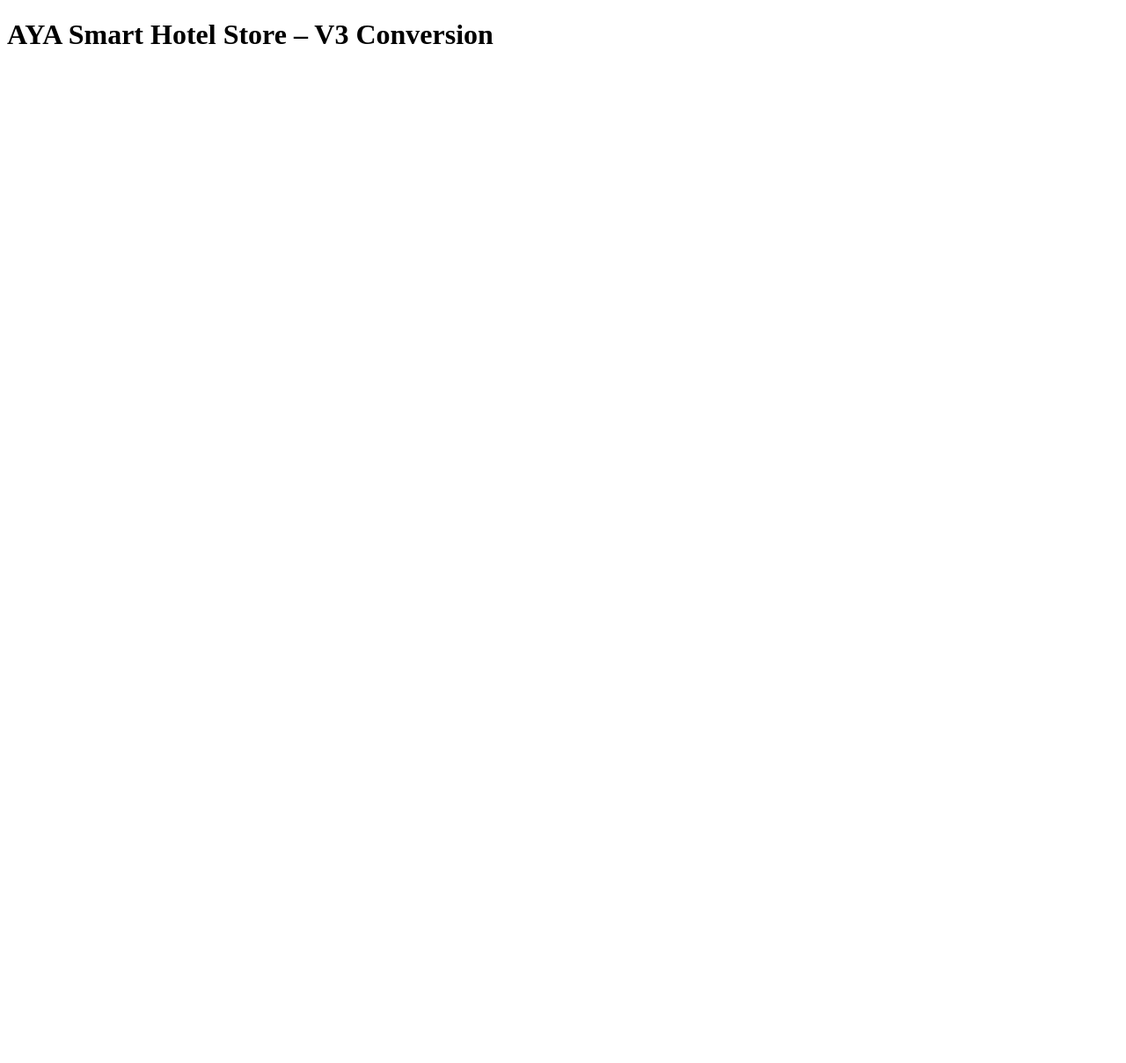
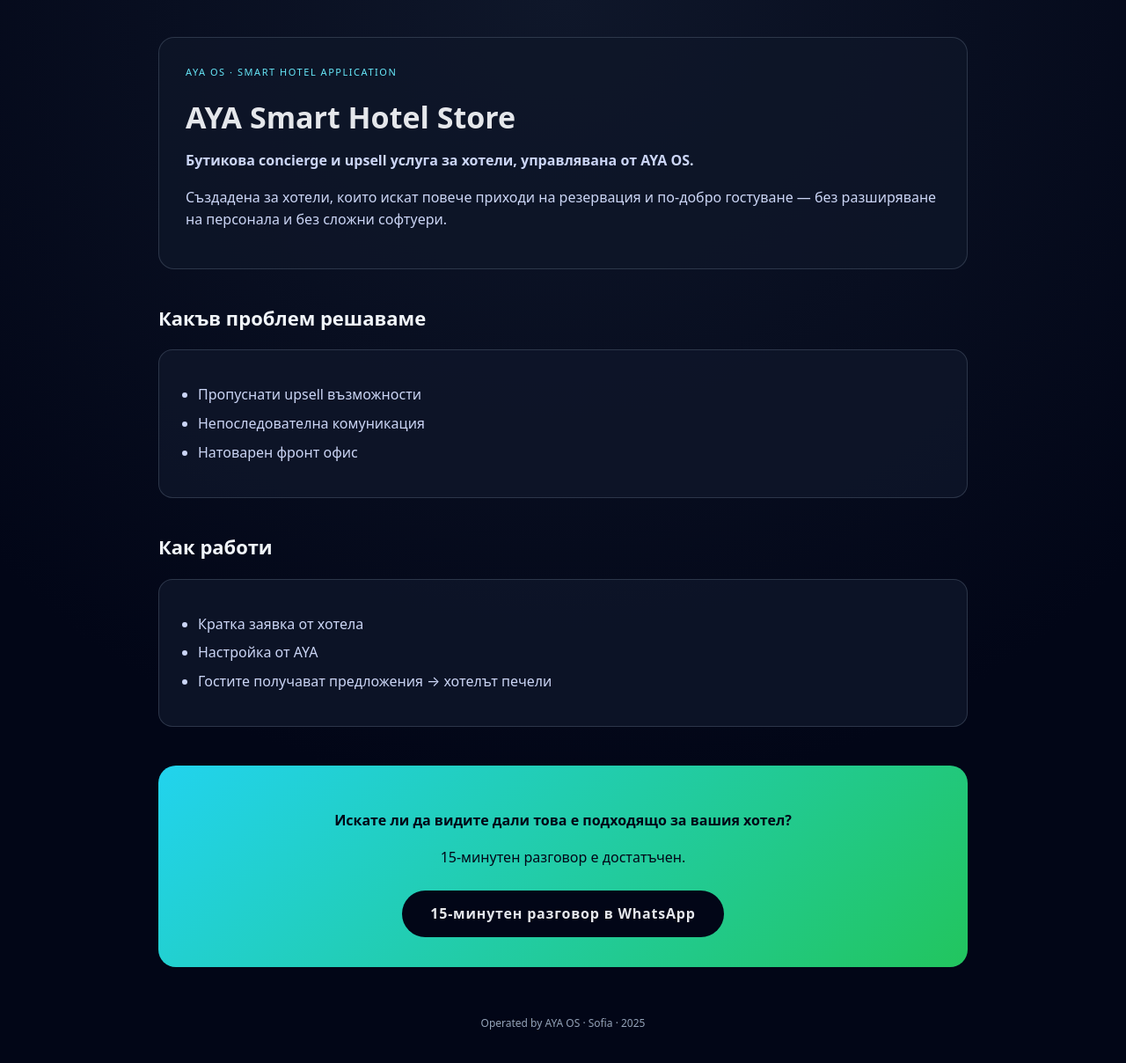
Before and after one commit to goceterziev-creator/Aya-new, a plain HTML site: page index.html in a window 1280 px wide. Shown: the whole page at 88% size. Before the commit the page ends 800 px from the top, so only its background shows below. Drawn offline with Linux system fonts and the light colour scheme.

Commit message:
Enhance index.html with meta tags and styling
Added viewport and description meta tags, improved styling, and structured content for the AYA Smart Hotel Store landing page.

```diff
--- a/index.html
+++ b/index.html
@@ -1,5 +1,135 @@
 <!DOCTYPE html>
 <html lang="bg">
-<head><meta charset="UTF-8"><title>AYA Smart Hotel Store V3</title></head>
-<body><h1>AYA Smart Hotel Store – V3 Conversion</h1></body>
+<head>
+  <meta charset="UTF-8">
+  <title>AYA Smart Hotel Store</title>
+  <meta name="viewport" content="width=device-width, initial-scale=1">
+  <meta name="description" content="Бутикова concierge и upsell услуга за хотели, управлявана от AYA OS.">
+  <style>
+    body {
+      margin: 0;
+      font-family: system-ui, -apple-system, Segoe UI, sans-serif;
+      background: radial-gradient(circle at top, #0f172a 0%, #020617 65%);
+      color: #e5e7eb;
+      line-height: 1.6;
+    }
+    .wrap {
+      max-width: 920px;
+      margin: auto;
+      padding: 42px 20px 70px;
+    }
+    h1 {
+      font-size: 34px;
+      line-height: 1.2;
+      margin-bottom: 10px;
+    }
+    h2 {
+      margin-top: 38px;
+      font-size: 22px;
+      color: #f1f5f9;
+    }
+    p {
+      color: #cbd5f5;
+      margin-bottom: 12px;
+    }
+    .hero {
+      background: rgba(15,23,42,0.76);
+      border-radius: 18px;
+      padding: 30px;
+      border: 1px solid rgba(148,163,184,0.24);
+    }
+    .eyebrow {
+      font-size: 11px;
+      letter-spacing: 0.14em;
+      text-transform: uppercase;
+      color: #67e8f9;
+      margin-bottom: 12px;
+      display: block;
+    }
+    ul {
+      padding-left: 20px;
+      color: #cbd5f5;
+    }
+    li {
+      margin-bottom: 7px;
+    }
+    .box {
+      background: rgba(15,23,42,0.82);
+      border-radius: 16px;
+      padding: 22px 24px;
+      margin-top: 18px;
+      border: 1px solid rgba(148,163,184,0.24);
+    }
+    .cta {
+      margin-top: 44px;
+      padding: 34px 26px;
+      background: linear-gradient(135deg, #22d3ee, #22c55e);
+      border-radius: 20px;
+      color: #020617;
+      text-align: center;
+    }
+    .cta p {
+      color: #020617;
+      margin-bottom: 10px;
+    }
+    .cta a {
+      display: inline-block;
+      margin-top: 14px;
+      padding: 14px 32px;
+      background: #020617;
+      color: #e5e7eb;
+      border-radius: 999px;
+      font-weight: 600;
+      text-decoration: none;
+      letter-spacing: 0.05em;
+    }
+    footer {
+      margin-top: 54px;
+      font-size: 12px;
+      color: #94a3b8;
+      text-align: center;
+    }
+  </style>
+</head>
+<body>
+  <div class="wrap">
+    <div class="hero">
+      <span class="eyebrow">AYA OS · Smart Hotel Application</span>
+      <h1>AYA Smart Hotel Store</h1>
+      <p><strong>Бутикова concierge и upsell услуга за хотели, управлявана от AYA OS.</strong></p>
+      <p>
+        Създадена за хотели, които искат повече приходи на резервация
+        и по-добро гостуване — без разширяване на персонала и без сложни софтуери.
+      </p>
+    </div>
+
+    <h2>Какъв проблем решаваме</h2>
+    <div class="box">
+      <ul>
+        <li>Пропуснати upsell възможности</li>
+        <li>Непоследователна комуникация</li>
+        <li>Натоварен фронт офис</li>
+      </ul>
+    </div>
+
+    <h2>Как работи</h2>
+    <div class="box">
+      <ul>
+        <li>Кратка заявка от хотела</li>
+        <li>Настройка от AYA</li>
+        <li>Гостите получават предложения → хотелът печели</li>
+      </ul>
+    </div>
+
+    <div class="cta">
+      <p><strong>Искате ли да видите дали това е подходящо за вашия хотел?</strong></p>
+      <p>15-минутен разговор е достатъчен.</p>
+      <a href="https://wa.me/359894842882">15-минутен разговор в WhatsApp</a>
+    </div>
+
+    <footer>
+      Operated by AYA OS · Sofia · 2025
+    </footer>
+  </div>
+</body>
 </html>
```
